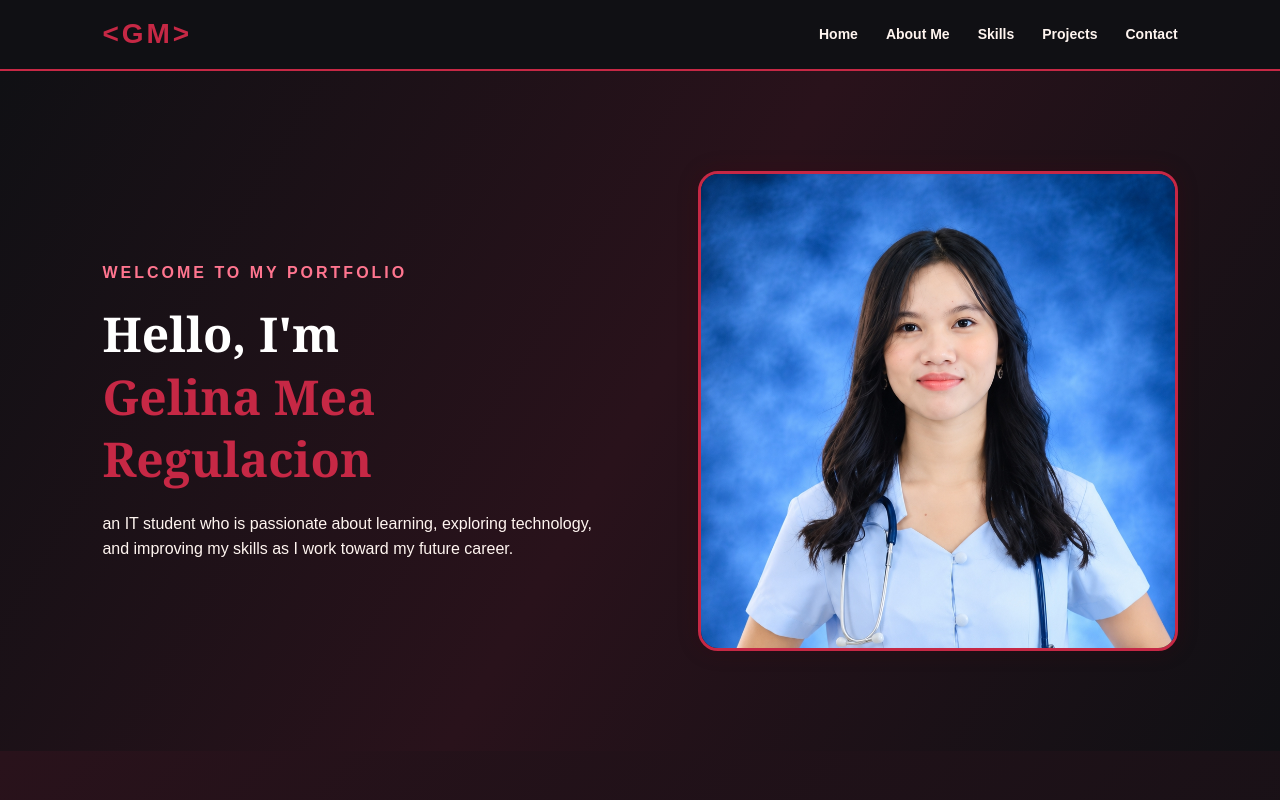
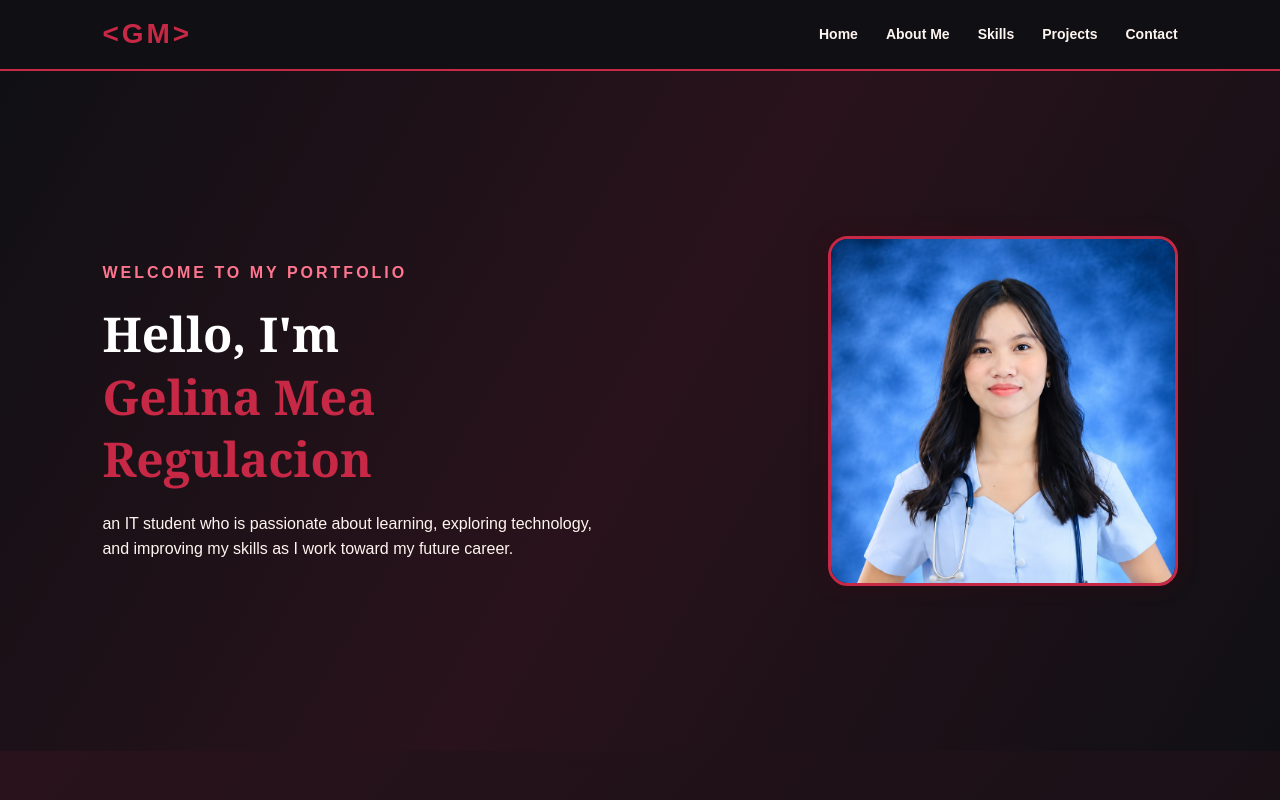
Before and after one commit to maejemelo-lang/regulacion_gelinamea, a plain HTML site: page index.html in a window 1280 px wide. Shown: the top 800 px of the page. Drawn offline with Linux system fonts and the light colour scheme.

Commit message:
Update style.css

```diff
--- a/style.css
+++ b/style.css
@@ -140,8 +140,8 @@ nav a:hover {
 .hero-image img {
     display: block;
     width: 100%;
-    max-width: 480px;
-    height: 480px;
+    max-width: 350px;
+    height: 350px;
     object-fit: cover;
     border: 3px solid var(--red);
     border-radius: 20px;
```
